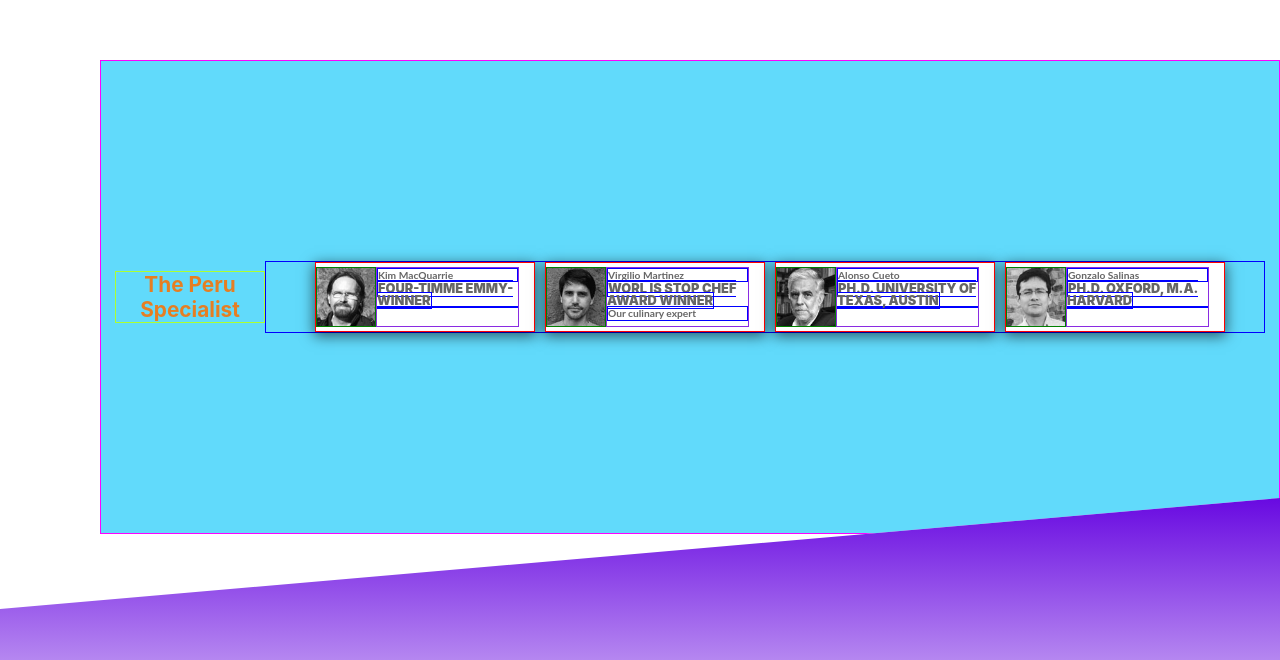
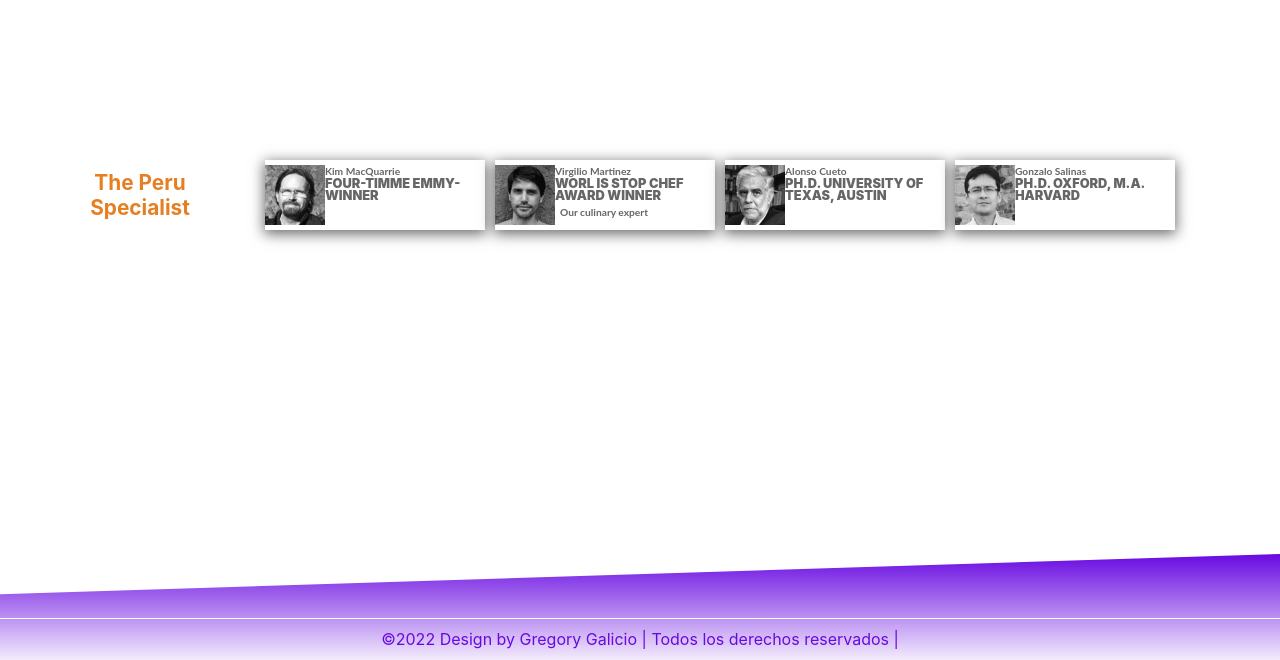
Before and after one commit to GregoryGalicio/peruForLess, a React (Create React App) app: page / in a window 1280 px wide. Shown: the part 140-800 px from the top of the page. Built offline with nearby package versions, Linux system fonts and the light colour scheme.

Commit message:
carousel final

```diff
--- a/src/App.css
+++ b/src/App.css
@@ -43,20 +43,17 @@
 }
 
 .container1{
-
-  border: 1px solid magenta;
+  /* border: 1px solid magenta; */
   display: flex;
   flex-wrap: wrap;
   justify-content: center;
   align-items:center;
-  margin-bottom: 0px;
-  margin-left:100px ;
   width: auto;
-  background-color: #61dafb;
-  margin-top: 200px;
+  /* background-color: #61dafb; */
+  margin-top: 100px;
 }
 .container1>h1{
-  border: 1px solid greenyellow;
+  /* border: 1px solid greenyellow; */
   color: #e67e22;
   font-size: 1.3em;
   width: 150px;
@@ -66,13 +63,13 @@
   padding-left: 15px;
   font-family: -apple-system, BlinkMacSystemFont, "Segoe UI", Roboto, "Helvetica Neue", Arial, "Noto Sans", sans-serif, "Apple Color Emoji", "Segoe UI Emoji", "Segoe UI Symbol", "Noto Color Emoji";
 }
-.container{
-  border: 1px solid blue;
+.container2{
+  /* border: 1px solid blue; */
   display: flex;
   justify-content: center;
   align-items:center;
   margin-bottom: 200px;
   width: 1000px;
-  background-color: #61dafb;
+  background-color: white;
   margin-top: 200px;
 }
--- a/src/App.js
+++ b/src/App.js
@@ -16,7 +16,7 @@ function App() {
     <div className="App">
       <div className='container1'>
         <h1>The Peru Specialist</h1>
-        <div className="container">
+        <div className="container2">
         {dataBaseSpecialists.map((dataBaseSpecialists, index) => {
         return (
           <Carousel
--- a/src/components/carousel/Carousel.css
+++ b/src/components/carousel/Carousel.css
@@ -1,5 +1,5 @@
 .container-carousel{
-    border: 1px solid red;
+    /* border: 1px solid red; */
     display: flex;
     justify-content: center;
     align-items:center;
@@ -12,15 +12,13 @@
     position: relative;
     min-height: 1px;
     padding-right: 15px;
-    /* padding-left: 15px; */
-
 }
 .imagen-carousel{
-    border: 1px solid green;
+    /* border: 1px solid green; */
     height: 60px;
 }
 .container-text{
-    border: 1px solid blueviolet;
+    /* border: 1px solid blueviolet; */
     text-align: start;
     font-family: Lato, sans-serif;
     font-weight: 200;
@@ -32,14 +30,13 @@
     font-weight: bold;
 }
 .name-carousel{
-    border: 1px solid blue;
+    /* border: 1px solid blue; */
     font-size: 0.8em;
     color: #666;
     line-height: 1.2em;
-    font-size: 0.8em;
 }
 .awards-carousel{
-    border: 1px solid blue;
+    /* border: 1px solid blue; */
     font-size: 0.8em;
     font-weight: bolder;
     line-height: 10px;
@@ -50,6 +47,10 @@
     font-family: -apple-system, BlinkMacSystemFont, "Segoe UI", Roboto, "Helvetica Neue", Arial, "Noto Sans", sans-serif, "Apple Color Emoji", "Segoe UI Emoji", "Segoe UI Symbol", "Noto Color Emoji";
 }
 .text-carousel{
-    font-size: 0.8rem;
     text-align: justify;
+    /* border: 1px solid green; */
+    font-size: 0.8em;
+    color: #666;
+    line-height: 1.2em;
+    padding: 5px;
 }
--- a/src/components/carousel/Carousel.jsx
+++ b/src/components/carousel/Carousel.jsx
@@ -14,7 +14,7 @@ function Carousel (props) {
           <div className ='container-text'>
             <p className='name-carousel'>{props.name}</p>
             <strong className='awards-carousel'>{props.awards}</strong>
-            <p className='name-carousel'>{props.text}</p>
+            <p className='text-carousel'>{props.text}</p>
           </div>
         </div>
     )
--- a/src/components/footer/Footer.css
+++ b/src/components/footer/Footer.css
@@ -7,7 +7,8 @@
     clip-path: polygon(0 35%, 100% 0, 100% 100%, 0% 100%);
     background-image: linear-gradient(0deg, #ffffff 0%, #6809e1 100%);
     padding-top: 5%;
-    margin-top: -7.5%;
+    /* margin-top: -7.5%; */
+    margin-top: 5%;
 
 
   }
```
